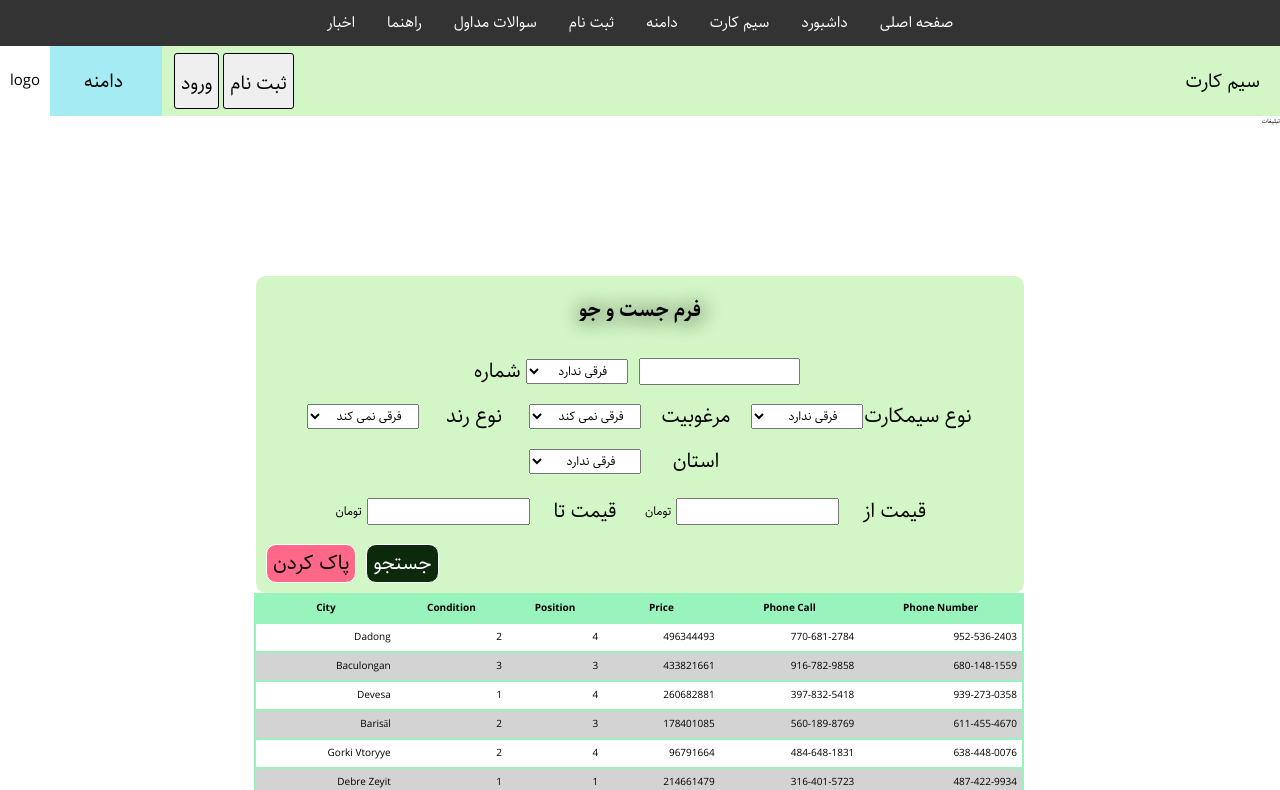
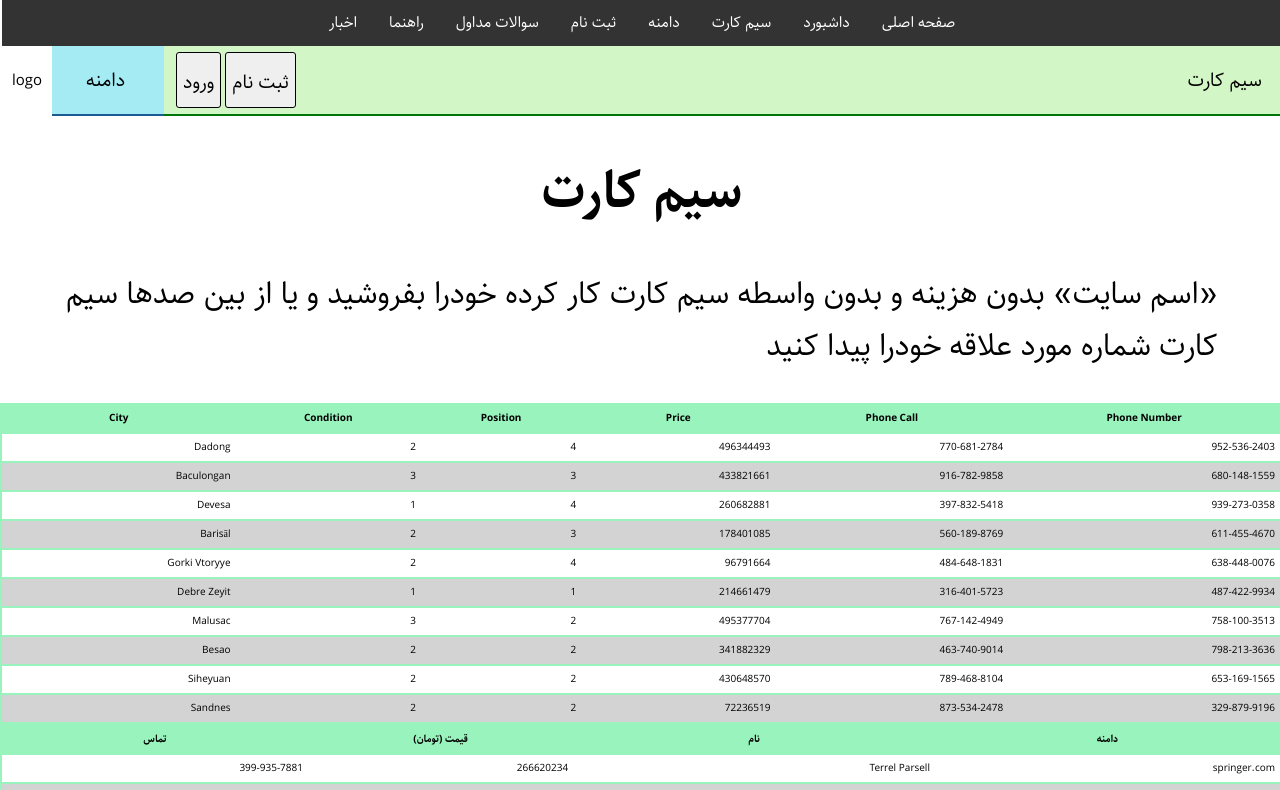
Before and after one commit to Maxxfloat/sh, a React (Create React App) app: page / in a window 1280 px wide. Before the commit this address led to /sim/1. Shown: the top 790 px of the page. Built offline with nearby package versions, Linux system fonts and the light colour scheme.

Commit message:
working on sidebar

```diff
--- a/src/Component/MainComponents/Header/Header.jsx
+++ b/src/Component/MainComponents/Header/Header.jsx
@@ -23,7 +23,7 @@ const Header = () => {
 	});
 
 	const [sticky, setSticky] = React.useState(false);
-	const navbarRef = React.useRef(null);
+	// const navbarRef = React.useRef(null);
 
 	const tabs = [
 		<Link
@@ -60,6 +60,29 @@ const Header = () => {
 		</div>
 	);
 
+	const phoneHeader = (
+		<>
+			<div
+				className={`${s.phoneHeader} ${
+					isSim ? s.sim_background : s.domain_background
+				}`}
+			>
+				<button>
+					<Link to="/register/login">ورود</Link>
+				</button>
+				<div className={s.logo}>logo</div>
+				<span
+					className={s.sidebarToggle}
+					onClick={() => {
+						dispatch({ type: "sidebarToggleClick" });
+					}}
+				>
+					<FiMenu />
+				</span>
+			</div>
+		</>
+	);
+
 	const handleScroll = () => {
 		const offset = window.scrollY;
 		if (offset > 0) {
@@ -85,6 +108,9 @@ const Header = () => {
 	return (
 		<>
 			<div className={s.section}>
+				{isPhone ? (
+					phoneHeader
+				) : (
 					<div className={s.header}>
 						<ul>
 							{headerMenu.map((item, index) => (
@@ -96,19 +122,18 @@ const Header = () => {
 							))}
 						</ul>
 					</div>
-				<div
-					ref={navbarRef}
-					className={`${s.navbar} ${sticky ? s.scrolled : ""}`}
-				>
+				)}
+
+				<div className={`${s.navbar} ${sticky ? s.scrolled : ""}`}>
 					<div className={s.navbar_container}>
-						<div className={s.logo}>logo</div>
+						{!isPhone && <div className={s.logo}>logo</div>}
 						<div className={s.navbar_menu}>
 							<div
 								className={`${s.active_tab} ${
 									isSim ? s.sim_background : s.domain_background
 								}`}
 							>
-								{isPhone ? (
+								{/* {isPhone ? (
 									<span
 										className={s.sidebarToggle}
 										onClick={() => {
@@ -117,7 +142,7 @@ const Header = () => {
 									>
 										<FiMenu />
 									</span>
-								) : null}
+								) : null} */}
 
 								{isSim ? tabs[0] : tabs[1]}
 								{!isPhone ? (
--- a/src/Component/MainComponents/Header/Header.module.scss
+++ b/src/Component/MainComponents/Header/Header.module.scss
@@ -19,7 +19,7 @@
 	}
 	z-index: 10;
 	.header {
-		display: none;
+		// display: none;
 		ul {
 			margin: 0;
 			padding: 0;
@@ -41,8 +41,35 @@
 				}
 			}
 		}
-		@include responsive(tabletPortrait) {
-			display: block;
+		// @include responsive(tabletPortrait) {
+		// 	display: block;
+		// }
+	}
+	.phoneHeader {
+		@include displayFlex(row, space-between, center);
+		direction: ltr;
+		// padding: 0 0.5rem;
+		height: 5rem;
+		font-size: 3rem;
+		button {
+			// border: black double 2px;
+			border: none;
+			border-radius: 0;
+			background-color: #00559b;
+			height: 100%;
+			width: 25%;
+			a {
+				font-size: inherit;
+				color: white;
+			}
+		}
+		.sidebarToggle {
+			padding-right: 1.5rem;
+			padding-left: 1rem;
+			font-size: 5rem;
+			// height: 5rem;
+			@include displayFlex(column, center, center);
+			color: black;
 		}
 	}
 	.navbar {
@@ -101,14 +128,6 @@
 					@include responsive(tabletLandscape) {
 						width: 10%;
 					}
-				}
-
-				.sim_background {
-					background-color: $simSecondary;
-				}
-
-				.domain_background {
-					background-color: $domainPrimary;
 				}
 			}
 		}
@@ -171,3 +190,14 @@
 		left: 0;
 	}
 }
+.sim_background {
+	background-color: $simSecondary;
+	border-bottom: #00750a solid 2px;
+	box-sizing: border-box;
+}
+
+.domain_background {
+	background-color: $domainPrimary;
+	border-bottom: #1e5a92 solid 2px;
+	box-sizing: border-box;
+}
--- a/src/Component/MainComponents/Sidebar/Sidebar.module.scss
+++ b/src/Component/MainComponents/Sidebar/Sidebar.module.scss
@@ -5,37 +5,37 @@
 	position: fixed;
 	top: 0;
 	right: 0;
-	background-color: black;
+	background-color: #c4c8ff;
 	height: 100vh;
 	width: 20rem;
 	z-index: 100;
+	border-left: black solid 2px;
 	.close_toggle {
 		box-sizing: border-box;
 		display: flex;
-		color: white;
+		color: black;
 		padding: 1rem 2rem 1rem 1rem;
 		font-size: 5rem;
-		width: 100%;
-		border-bottom: white 1.5px solid;
+		// width: 100%;
+		border-bottom: black 1.5px solid;
 	}
 	ul {
+		@include displayFlex(column, center, center);
 		margin: 0;
 		padding: 0;
-		width: 100%;
 
 		li {
 			box-sizing: border-box;
-
-			width: 100%;
-			border-bottom: blanchedalmond solid 1.5px;
+			width: 80%;
+			border-bottom: black solid 1.5px;
 			&:hover,
 			&:active {
 				background-color: #3a3a3a;
 			}
 			.link {
 				display: block;
-				padding: 0.5rem 2rem 0.5rem 2rem;
-				color: gray;
+				padding: 2rem 1rem 0.2rem 2rem;
+				color: black;
 				font-size: 1.5rem;
 			}
 		}
@@ -43,5 +43,6 @@
 }
 .close {
 	width: 0rem;
+	border: none;
 	overflow: hidden;
 }
--- a/src/Component/Pages/Domain/DomainTable.jsx
+++ b/src/Component/Pages/Domain/DomainTable.jsx
@@ -1,5 +1,6 @@
 import React from "react";
 import { useTable, usePagination } from "react-table";
+import { useHistory } from "react-router-dom";
 
 import { COLUMN } from "./DomainData";
 import DATA from "../../Data/DOMAIN_MOCK_DATA.json";
@@ -7,6 +8,7 @@ import Table from "../../UI/Components/Table";
 import Pagination from "../../UI/Components/Pagination";
 
 const DomainTable = ({ wantPagination, s }) => {
+	const history = useHistory();
 	const columns = React.useMemo(() => COLUMN, []);
 	const data = React.useMemo(() => DATA, []);
 
@@ -17,6 +19,17 @@ const DomainTable = ({ wantPagination, s }) => {
 		},
 		usePagination
 	);
+
+	const { state } = tableInstance;
+
+	const { pageIndex } = state;
+
+	React.useEffect(() => {
+		if (wantPagination) {
+			history.replace(`/domain/${pageIndex + 1}`);
+		}
+		return () => {};
+	}, [history, pageIndex, wantPagination]);
 
 	return (
 		<>
--- a/src/Component/Pages/Home/Home.jsx
+++ b/src/Component/Pages/Home/Home.jsx
@@ -15,12 +15,8 @@ const Home = () => {
 						یا از بین صدها سیم کارت شماره مورد علاقه خودرا پیدا کنید
 					</p>
 				</div>
-				<div>
-					<SimTable wantPagination={false} s={s} />
-				</div>
-				<div>
-					<DomainTable wantPagination={false} s={s} />
-				</div>
+				<SimTable wantPagination={false} s={s} />
+				<DomainTable wantPagination={false} s={s} />
 			</div>
 		</div>
 	);
--- a/src/Component/Pages/Home/Home.module.scss
+++ b/src/Component/Pages/Home/Home.module.scss
@@ -20,12 +20,39 @@
 			// width: 90%;
 		}
 	}
-	table {
+
+	.table {
 		width: 100%;
-		font-size: inherit;
-		font-size: 3.5rem;
-		// }
+		table {
+			@include size(y, y);
+			border-collapse: collapse;
+			td,
+			th {
+				padding: 0.5rem;
+				font-size: 1rem;
+			}
+			th {
+				padding-top: 0.5rem;
+				padding-bottom: 0.5rem;
+				text-align: center;
+				background-color: $simPrimary;
+				color: black;
+			}
+			tr {
+				border: $simPrimary solid 2px;
+				margin: 1rem 0;
+			}
+			tr:nth-child(even) {
+				background-color: #d3d3d3;
+			}
+		}
 	}
+	// table {
+	// 	width: 100%;
+	// 	font-size: inherit;
+	// 	font-size: 3.5rem;
+	// 	// }
+	// }
 }
 
 .shortCuts {
--- a/src/Component/Pages/SIM/SIM.module.scss
+++ b/src/Component/Pages/SIM/SIM.module.scss
@@ -44,7 +44,7 @@
 		}
 		button {
 			font-size: 1.5rem;
-			margin: 1rem 0.2rem;
+			margin: 1rem 0.1rem;
 		}
 	}
 }
--- a/src/Component/Pages/SIM/SIMTable/SimTable.jsx
+++ b/src/Component/Pages/SIM/SIMTable/SimTable.jsx
@@ -26,9 +26,11 @@ const SIMResultTable = ({ wantPagination, s }) => {
 	const { pageIndex } = state;
 
 	React.useEffect(() => {
-		history.replace(`/sim/${pageIndex + 1}`);
+		if (wantPagination) {
+			history.replace(`/sim/${pageIndex + 1}`);
+		}
 		return () => {};
-	}, [history, pageIndex]);
+	}, [history, pageIndex, wantPagination]);
 
 	return (
 		<>
--- a/src/Component/UI/Components/Pagination.jsx
+++ b/src/Component/UI/Components/Pagination.jsx
@@ -27,7 +27,7 @@ const Pagination = ({ tableInstance }) => {
 				{"<<"}
 			</button>
 			<button onClick={() => previousPage()} disabled={!canPreviousPage}>
-				قبلی
+				{"<"}
 			</button>
 			<div>
 				{pageOptions.map((page) => {
@@ -52,7 +52,7 @@ const Pagination = ({ tableInstance }) => {
 				})}
 			</div>
 			<button onClick={() => nextPage()} disabled={!canNextPage}>
-				بعدی
+				{">"}
 			</button>
 			<button
 				onClick={() => {
```
Lines whose indentation alone changed are shown as unchanged.
